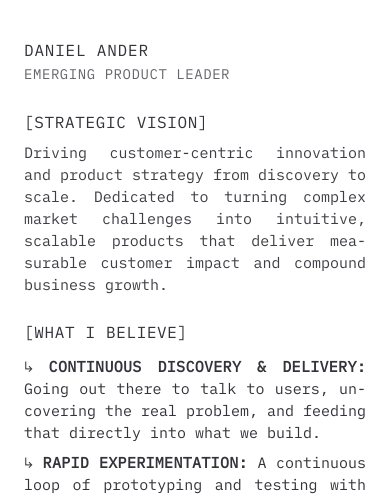
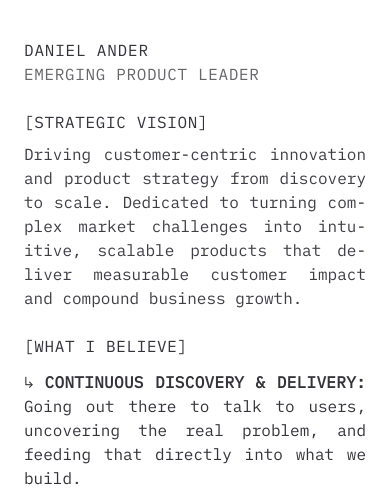
Before and after one commit to pm-daniel7/Personal-Webisite, a plain HTML site: page about/index.html in a window 390 px wide. Shown: the part 562-1057 px from the top of the page. Drawn offline with Linux system fonts and the light colour scheme.

Commit message:
Lock mobile font size to 16px matching p.cv, add text-size-adjust: 100%, and cache-bust style.css?v=2

```diff
--- a/about/index.html
+++ b/about/index.html
@@ -54,7 +54,7 @@
     }
     </script>
 
-    <link rel="stylesheet" href="../style.css">
+    <link rel="stylesheet" href="../style.css?v=2">
     <link rel="icon" href="../favicon.png">
     <link rel="apple-touch-icon" href="../icon.png">
 
--- a/style.css
+++ b/style.css
@@ -72,7 +72,7 @@ table {
 
 @font-face {
     font-family: 'iaWriter';
-    src: url('iAWriterMonoS-Regular.woff') format('woff');
+    src: url('/iAWriterMonoS-Regular.woff') format('woff'), url('iAWriterMonoS-Regular.woff') format('woff');
     font-weight: normal;
     font-style: normal;
     font-display: swap;
@@ -136,9 +136,11 @@ html, body {
     margin: 0;
     font-size: 16px;
     line-height: 24px;
-    font-family: 'iaWriter', 'Courier New', Courier, monospace;
+    font-family: 'iaWriter', monospace;
     background: var(--background);
     color: var(--foreground);
+    -webkit-text-size-adjust: 100%;
+    text-size-adjust: 100%;
     -webkit-font-smoothing: antialiased;
     -moz-osx-font-smoothing: grayscale;
     overflow-x: hidden;
@@ -726,30 +728,9 @@ pre {
 }
 
 @media only screen and (max-width: 480px) {
-    html, body {
-        font-size: 16px;
-        line-height: 24px;
-    }
-
-    button,
-    a.content-link-anchor,
-    a.content-copy-anchor,
-    .content-no-link,
-    .content-toggle,
-    .misc-item {
-        font-size: 16px;
-        line-height: 24px;
-    }
-
-    .about-text {
-        font-size: 15px !important;
-        line-height: 22px !important;
-    }
-
-    .about-beliefs li,
-    .about-risks li {
-        font-size: 15px !important;
-        line-height: 22px !important;
+    html, body, button, a, p, span, li, .about-text, .about-beliefs li, .about-risks li {
+        font-size: 16px !important;
+        line-height: 24px !important;
     }
 }
 
@@ -870,7 +851,7 @@ html.about-page body {
 }
 
 .about-role {
-    font-size: 14px;
+    font-size: 16px;
     line-height: 24px;
     text-transform: uppercase;
     opacity: 0.75;
```
Also changed, not shown: about.html (+1 -1 lines), index.html (+1 -1 lines), portfolio.html (+1 -1 lines), portfolio/index.html (+1 -1 lines).
